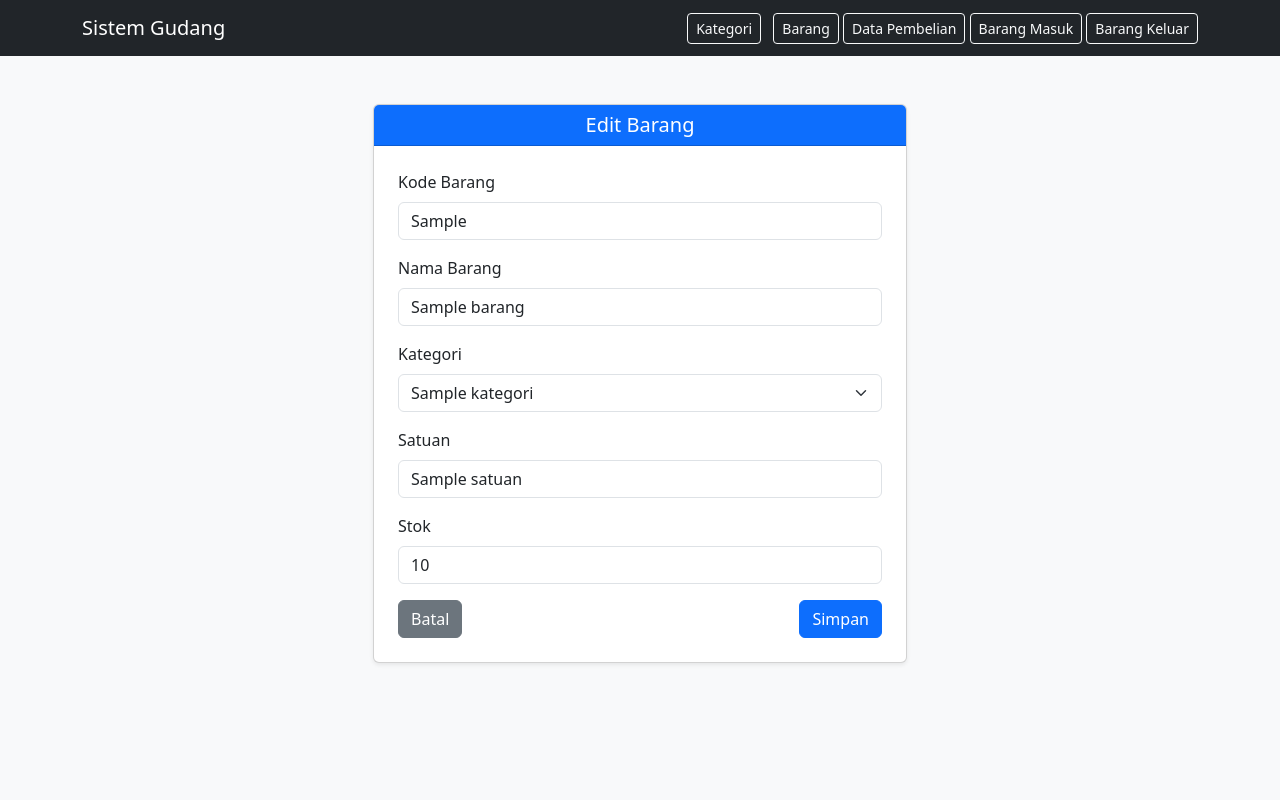
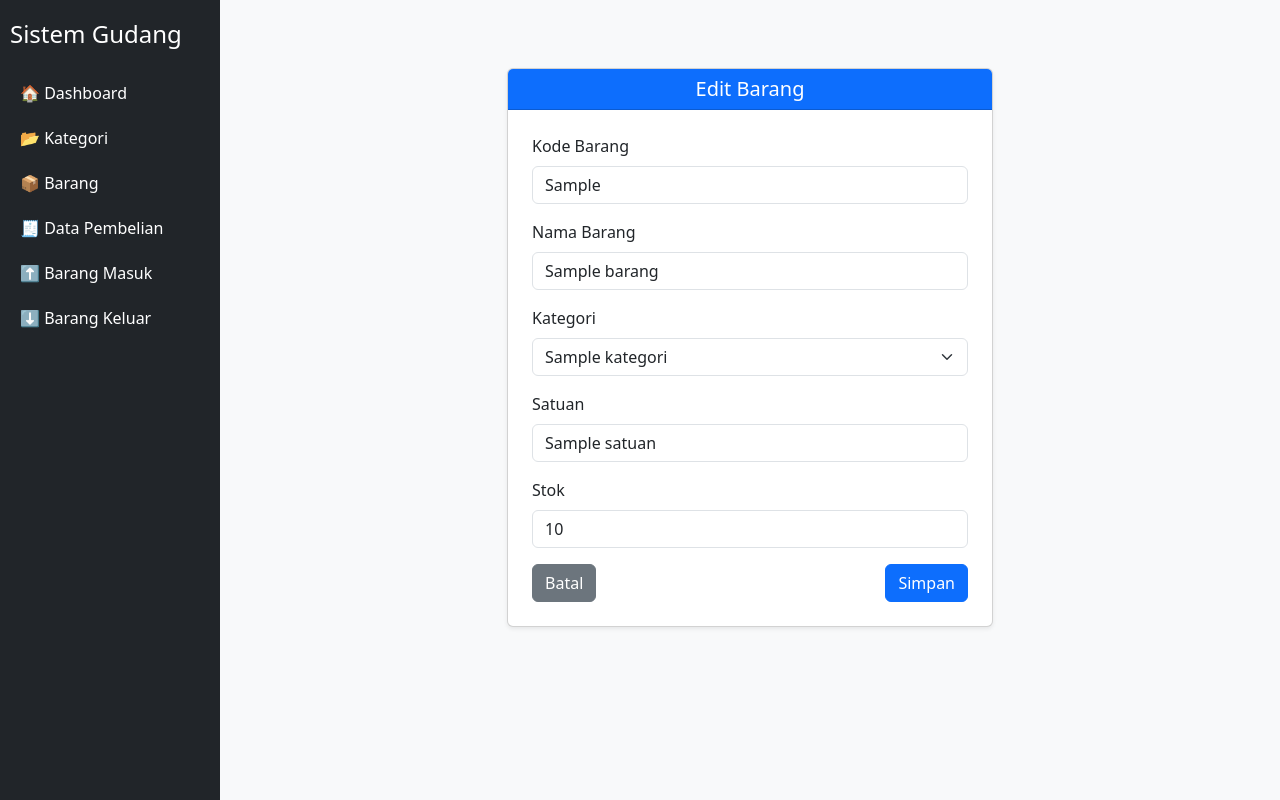
Before and after one commit to ardifx01/sistem-gudang, a CodeIgniter 4 app: the page made by app/Views/barang/edit.php in a window 1280 px wide. Run offline with PHP 8.4 and a stand-in for CodeIgniter, Linux system fonts and the light colour scheme; the template is opened without the code that fills it: most values are stand-ins (such as "Sample title", 1, 10 or a date in 2020); data that the repository does not hold is empty; some libraries are stand-ins or nearby versions.

Commit message:
Update layout.php
Pindah navbar ke samping

```diff
--- a/app/Views/layout.php
+++ b/app/Views/layout.php
@@ -5,25 +5,53 @@
     <meta name="viewport" content="width=device-width, initial-scale=1.0">
     <title><?= $title ?? 'Sistem Gudang' ?></title>
     <link href="https://cdn.jsdelivr.net/npm/bootstrap@5.3.3/dist/css/bootstrap.min.css" rel="stylesheet">
+    <style>
+        body {
+            display: flex;
+            min-height: 100vh;
+            margin: 0;
+        }
+        .sidebar {
+            width: 220px;
+            background-color: #212529;
+            color: #fff;
+            padding: 20px 10px;
+        }
+        .sidebar a {
+            color: #fff;
+            text-decoration: none;
+            display: block;
+            padding: 8px 10px;
+            margin: 5px 0;
+            border-radius: 5px;
+        }
+        .sidebar a:hover {
+            background-color: #495057;
+        }
+        .content {
+            flex: 1;
+            padding: 20px;
+            background-color: #f8f9fa;
+        }
+    </style>
 </head>
-<body class="bg-light">
+<body>
 
-<nav class="navbar navbar-expand-lg navbar-dark bg-dark mb-4">
-    <div class="container">
-        <a class="navbar-brand" href="/">Sistem Gudang</a>
-        <div>
-            <a href="/kategori" class="btn btn-outline-light btn-sm me-2">Kategori</a>
-            <a href="/barang" class="btn btn-outline-light btn-sm">Barang</a>
-            <a href="/pembelian" class="btn btn-outline-light btn-sm">Data Pembelian</a>
-            <a href="/barangmasuk" class="btn btn-outline-light btn-sm">Barang Masuk</a>
-            <a href="/barangkeluar" class="btn btn-outline-light btn-sm">Barang Keluar</a>
-        </div>
+    <!-- Sidebar -->
+    <div class="sidebar">
+        <h4 class="text-white mb-4">Sistem Gudang</h4>
+        <a href="/">🏠 Dashboard</a>
+        <a href="/kategori">📂 Kategori</a>
+        <a href="/barang">📦 Barang</a>
+        <a href="/pembelian">🧾 Data Pembelian</a>
+        <a href="/barangmasuk">⬆️ Barang Masuk</a>
+        <a href="/barangkeluar">⬇️ Barang Keluar</a>
     </div>
-</nav>
 
-<div class="container">
-    <?= $this->renderSection('content') ?>
-</div>
+    <!-- Content -->
+    <div class="content">
+        <?= $this->renderSection('content') ?>
+    </div>
 
 <script src="https://cdn.jsdelivr.net/npm/bootstrap@5.3.3/dist/js/bootstrap.bundle.min.js"></script>
 </body>
```
